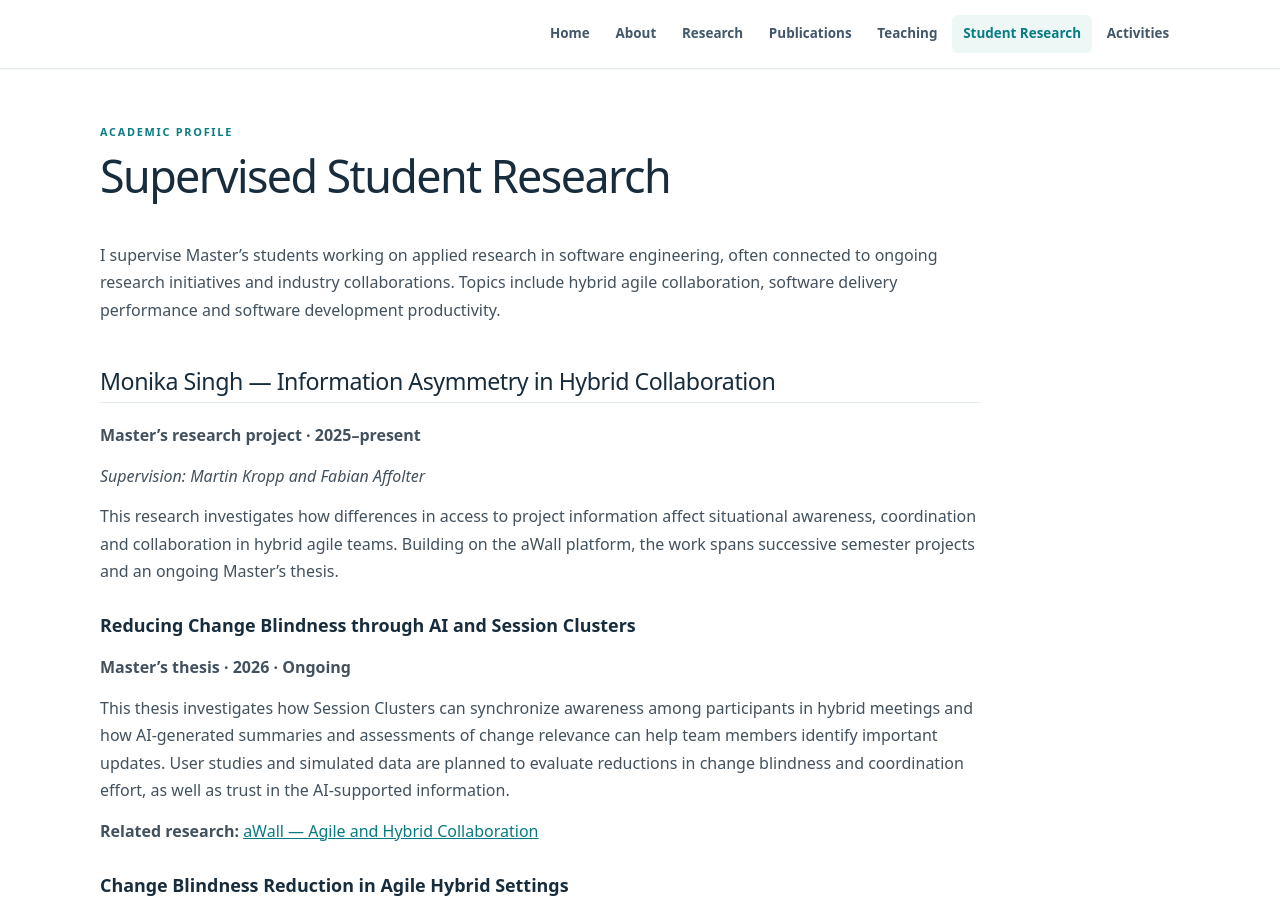
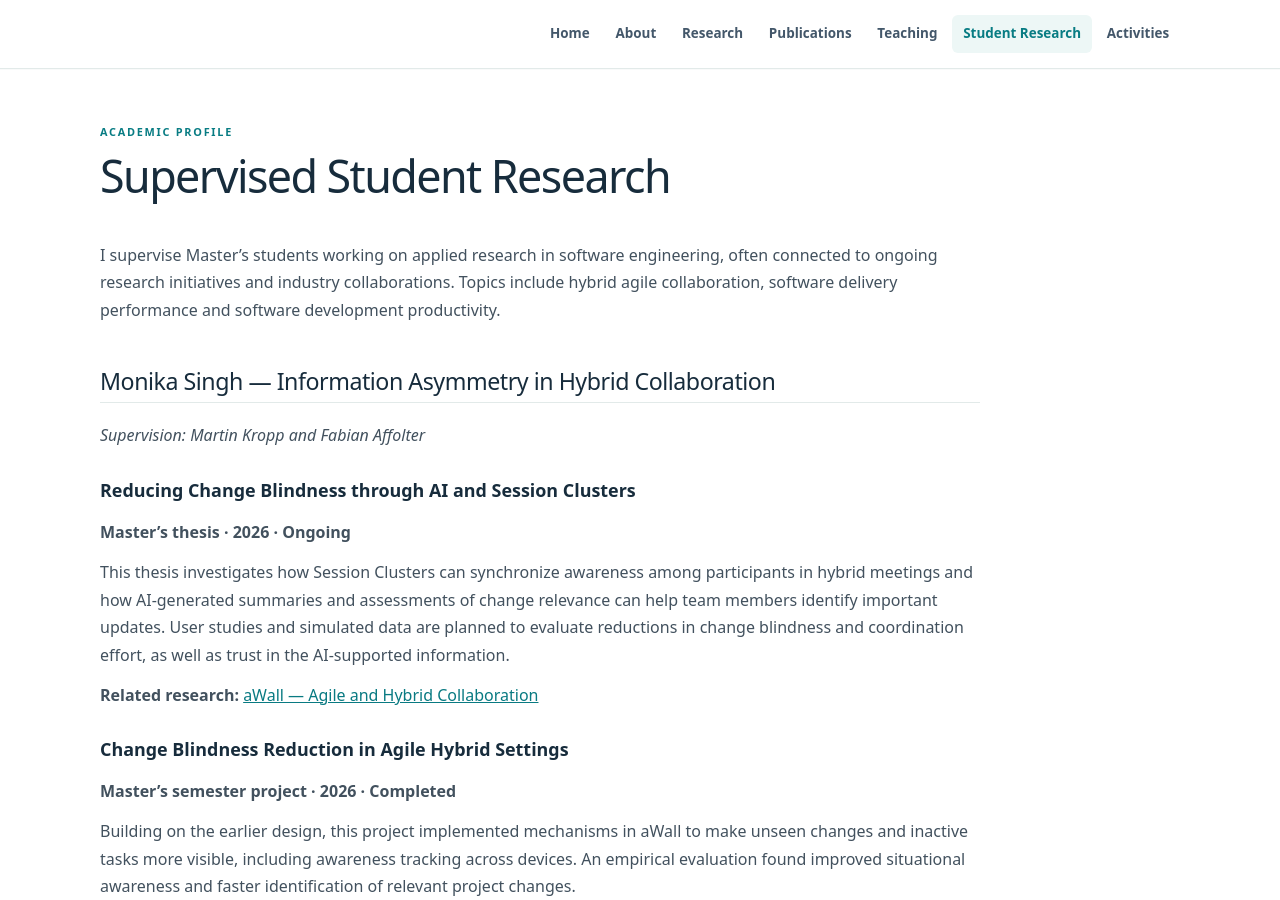
Before and after one commit to martinkropp/martinkropp.github.io, a Jekyll site: the page built from student-research.md, in a window 1280 px wide and 900 px high. Built offline with Jekyll 4.4.1, drawn with Linux system fonts in a browser that asks for light colours.

Commit message:
Simplify Monika Singh section to list individual projects

```diff
--- a/student-research.md
+++ b/student-research.md
@@ -8,11 +8,7 @@ I supervise Master's students working on applied research in software engineerin
 
 ## Monika Singh — Information Asymmetry in Hybrid Collaboration
 
-**Master's research project · 2025–present**
-
 *Supervision: Martin Kropp and Fabian Affolter*
-
-This research investigates how differences in access to project information affect situational awareness, coordination and collaboration in hybrid agile teams. Building on the aWall platform, the work spans successive semester projects and an ongoing Master's thesis.
 
 ### Reducing Change Blindness through AI and Session Clusters
 
```
